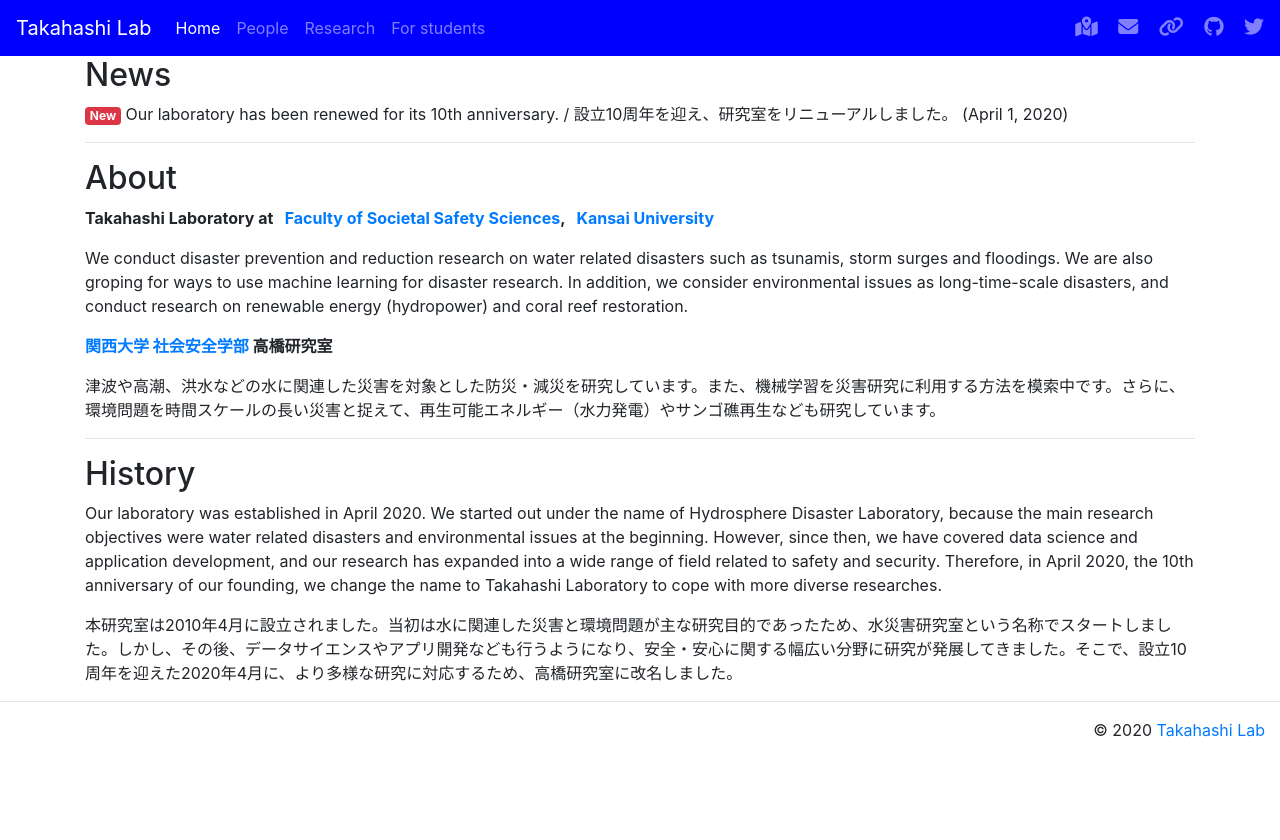
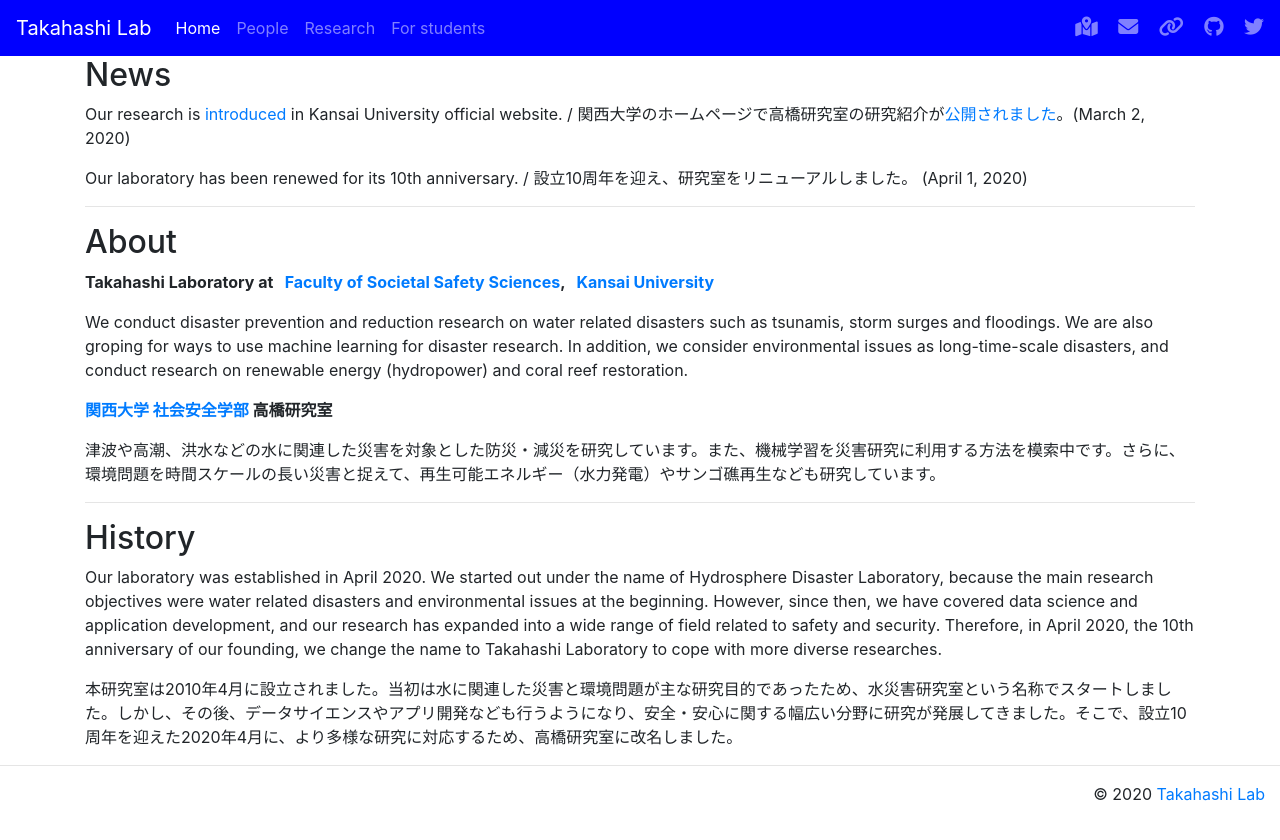
Before and after one commit to tkhslab/tkhslab.github.io, a Jekyll site: the page built from index.md, in a window 1280 px wide. Shown: the top 840 px of the page. Built offline with Jekyll 4.4.1, drawn with Linux system fonts in a browser that asks for light colours; nearby versions of some CDN libraries.

Commit message:
add research story

```diff
--- a/index.md
+++ b/index.md
@@ -2,7 +2,9 @@
 title: Home
 ---
 ## News
-<span class="badge badge-danger">New</span>
+<!-- <span class="badge badge-danger">New</span> -->
+Our research is [introduced](http://www.kansai-u.ac.jp/kenkyubito/stories/11_takahashi.html) in Kansai University official website. / 関西大学のホームページで高橋研究室の研究紹介が[公開されました](http://www.kansai-u.ac.jp/kenkyubito/stories/11_takahashi.html)。(March 2, 2020)
+
 Our laboratory has been renewed for its 10th anniversary. / 設立10周年を迎え、研究室をリニューアルしました。
 (April 1, 2020)
 
```
Also changed, not shown: research.md (+1 -0 lines).
